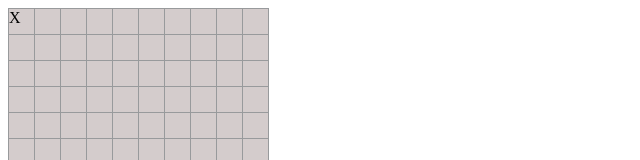
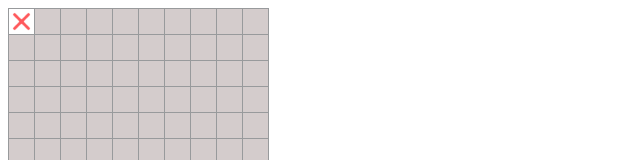
Before and after one commit to NikolozD/battleships, a React (Vite) app: page / in a window 1280 px wide. Both pictures are taken after a click on the element 22 px from the left and 22 px from the top of the page. Shown: the top 160 px of the page, without its empty margins (0-640 px from the left). Built offline with nearby package versions, Linux system fonts and the light colour scheme.

Commit message:
minor changes

```diff
--- a/src/components/Cell/Cell.css
+++ b/src/components/Cell/Cell.css
@@ -7,3 +7,9 @@
     border-color: rgb(152, 154, 156);
     display: block
 }
+
+.cell img {
+    width: 100%;
+    height: 100%;
+    background-color:rgb(152, 154, 156) ;
+}
--- a/src/components/Cell/Cell.jsx
+++ b/src/components/Cell/Cell.jsx
@@ -36,9 +36,17 @@ function Cell({ x, y }) {
     setAttemptCount((curHitCount) => curHitCount + 1);
   }
   if (hit.status) {
-    return <div className="cell">X</div>;
+    return (
+      <div className="cell">
+        <img src="\assets\hit_small.png" alt="" />
+      </div>
+    );
   } else if (miss) {
-    return <div className="cell">Y</div>;
+    return (
+      <div className="cell">
+        <img src="\assets\miss_small.png" alt="" />
+      </div>
+    );
   } else {
     return <div onClick={handleClick} className="cell"></div>;
   }
```
